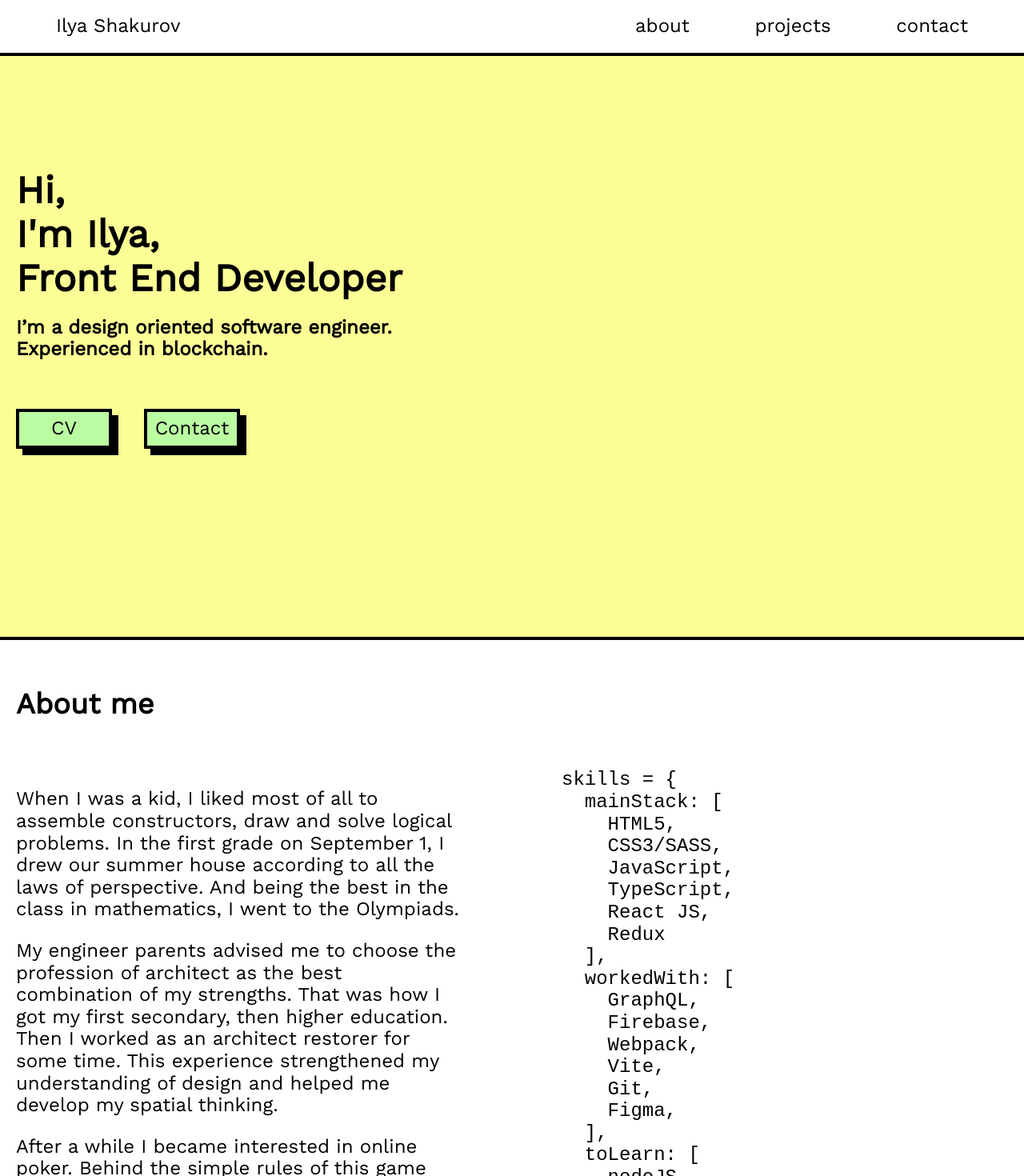
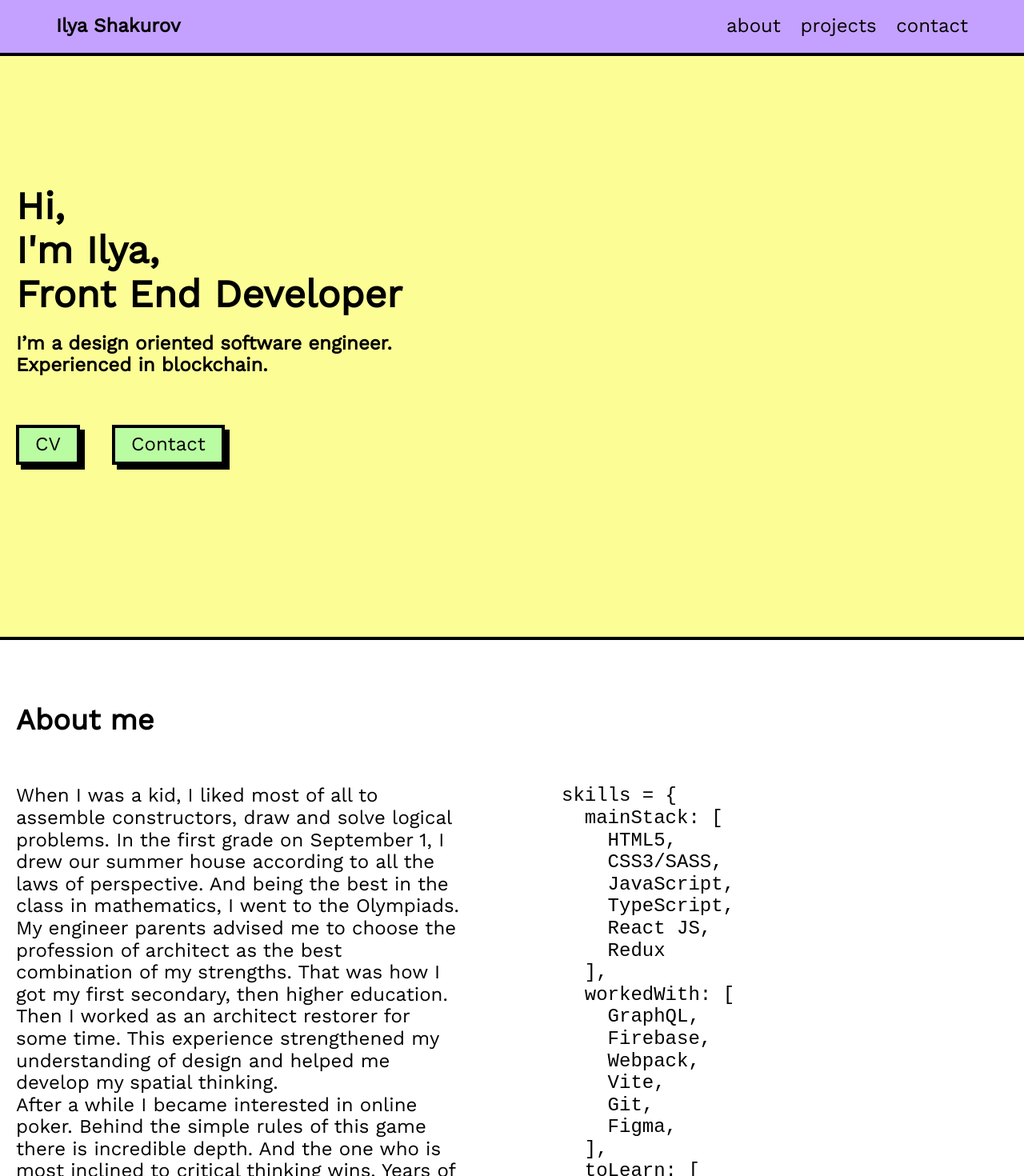
Before and after one commit to Ilichhh/portfolio-website, a React (Vite) app: page / in a window 1280 px wide. Shown: the top 1470 px of the page at 80% size. Built offline with nearby package versions, Linux system fonts and the light colour scheme.

Commit message:
feat: update header with navigation

```diff
--- a/src/components/Header.tsx
+++ b/src/components/Header.tsx
@@ -1,21 +1,21 @@
+import { Link } from 'react-router-dom';
+
 import styled from 'styled-components';
 import theme from '../theme';
 
 const HeaderContainer = styled.header`
-  position: sticky;
-  top: 0;
   display: flex;
   justify-content: space-between;
   align-items: center;
   height: 70px;
   padding: 0 70px;
-  background-color: ${theme.colors.bgLight};
+  background-color: ${theme.colors.purple};
   border-bottom: 4px solid ${theme.colors.textDark};
   transition: all 0.3s ease-in-out;
 `;
 
 const Nav = styled.nav`
-  width: 40%;
+  width: 30%;
 `;
 
 const Menu = styled.ul`
@@ -25,20 +25,30 @@ const Menu = styled.ul`
   font-size: 24px;
 `;
 
+const Logo = styled(Link)`
+  text-decoration: none;
+  font-weight: 600;
+`;
+
+const NavLink = styled.a`
+  text-decoration: none;
+  font-weight: 500;
+`;
+
 export const Header = () => {
   return (
     <HeaderContainer>
-      <a href="#">Ilya Shakurov</a>
+      <Logo to="/">Ilya Shakurov</Logo>
       <Nav>
         <Menu>
           <li>
-            <a href="#">about</a>
+            <NavLink href="#about">about</NavLink>
           </li>
           <li>
-            <a href="#">projects</a>
+            <NavLink href="#projects">projects</NavLink>
           </li>
           <li>
-            <a href="#">contact</a>
+            <NavLink href="#contact">contact</NavLink>
           </li>
         </Menu>
       </Nav>
--- a/src/components/SocialListItem.tsx
+++ b/src/components/SocialListItem.tsx
@@ -5,6 +5,11 @@ import styled from 'styled-components';
 
 const ListItem = styled.li`
   list-style: none;
+`;
+
+const StyledLink = styled(Link)`
+  display: flex;
+  gap: 15px;
 `;
 
 interface SocialListItemProps {
@@ -16,10 +21,10 @@ interface SocialListItemProps {
 export const SocialListItem = ({ icon: Icon, link, description }: SocialListItemProps) => {
   return (
     <ListItem>
-      <Link to={link} target="_blank">
+      <StyledLink to={link} target="_blank">
         <Icon />
         {description}
-      </Link>
+      </StyledLink>
     </ListItem>
   );
 };
--- /dev/null
+++ b/src/components/common/Buttons.tsx
@@ -0,0 +1,24 @@
+import { Link } from 'react-router-dom';
+
+import styled from 'styled-components';
+import theme from '../../theme';
+
+export const LinkButton = styled(Link)<{ color: string; width?: string }>`
+  display: flex;
+  justify-content: center;
+  align-items: center;
+  height: 50px;
+  width: ${({ width }) => width}px;
+  padding: 20px;
+  text-decoration: none;
+  border: 4px solid ${theme.colors.textDark};
+  color: ${theme.colors.textDark};
+  background-color: ${({ color }) => color};
+  box-shadow: 6px 6px ${theme.colors.textDark};
+  cursor: pointer;
+  transition: 0.2s all;
+  &:hover {
+    transform: translate(-2px, -2px);
+    box-shadow: 8px 8px;
+  }
+`;
--- a/src/components/common/Container.tsx
+++ b/src/components/common/Container.tsx
@@ -1,12 +1,7 @@
-import { PropsWithChildren } from 'react';
 import styled from 'styled-components';
 
-const StyledContainer = styled.div`
+export const Container = styled.div`
   max-width: 1440px;
   margin: 0 auto;
-  padding: 60px 20px 60px;
+  padding: 80px 20px 80px;
 `;
-
-export const Container = ({ children }: PropsWithChildren) => {
-  return <StyledContainer>{children}</StyledContainer>;
-};
--- a/src/components/common/SectionElements.tsx
+++ b/src/components/common/SectionElements.tsx
@@ -1,50 +1,23 @@
-import { PropsWithChildren } from 'react';
-
 import styled from 'styled-components';
 import theme from '../../theme';
 
-const Header = styled.h2`
+export const SectionHeader = styled.h2`
   margin: 0;
   font-size: 36px;
 `;
 
-const ContentBox = styled.div`
+export const SectionContent = styled.div`
   padding: 60px 0 60px;
 `;
 
-const Wrapper = styled.div`
+export const TwoColumnsWrapper = styled.div`
   display: flex;
   justify-content: space-between;
   gap: 10%;
 `;
 
-const Section = styled.section<{ bgColor: string; height?: string }>`
+export const SectionWrapper = styled.section<{ bgColor: string; height?: string }>`
   height: ${({ height }) => height || 'auto'};
   background-color: ${({ bgColor }) => bgColor};
   border-bottom: 4px solid ${theme.colors.textDark};
 `;
-
-interface SectionWrapperProps extends PropsWithChildren {
-  bgColor: string;
-  height?: string;
-}
-
-export const SectionWrapper = ({ children, bgColor, height }: SectionWrapperProps) => {
-  return (
-    <Section bgColor={bgColor} height={height}>
-      {children}
-    </Section>
-  );
-};
-
-export const SectionHeader = ({ children }: PropsWithChildren) => {
-  return <Header>{children}</Header>;
-};
-
-export const SectionContent = ({ children }: PropsWithChildren) => {
-  return <ContentBox>{children}</ContentBox>;
-};
-
-export const TwoColumnsWrapper = ({ children }: PropsWithChildren) => {
-  return <Wrapper>{children}</Wrapper>;
-};
--- a/src/components/common/index.ts
+++ b/src/components/common/index.ts
@@ -5,3 +5,4 @@ export {
   SectionContent,
   TwoColumnsWrapper,
 } from './SectionElements';
+export { LinkButton } from './Buttons';
--- a/src/components/sections/AboutSection.tsx
+++ b/src/components/sections/AboutSection.tsx
@@ -22,7 +22,7 @@ const SkillsList = styled.pre`
 
 export const AboutSection = () => {
   return (
-    <SectionWrapper bgColor={theme.colors.bgLight}>
+    <SectionWrapper id="about" bgColor={theme.colors.bgLight}>
       <Container>
         <SectionHeader>{`About me`}</SectionHeader>
         <SectionContent>
--- a/src/components/sections/ContactSection.tsx
+++ b/src/components/sections/ContactSection.tsx
@@ -16,12 +16,18 @@ const ContactData = styled.div`
   flex: 1 1 0;
 `;
 
+const ContactDescription = styled.p`
+  margin-bottom: 50px;
+`;
+
 const ContactForm = styled.form`
   flex: 1 1 0;
 `;
 
 const SocialLinks = styled.ul`
-  flex: 1 1 0;
+  display: flex;
+  flex-direction: column;
+  gap: 15px;
   padding: 0;
 `;
 
@@ -36,16 +42,16 @@ export const ContactSection = () => {
   ));
 
   return (
-    <SectionWrapper bgColor={theme.colors.blue}>
+    <SectionWrapper id="contact" bgColor={theme.colors.blue}>
       <Container>
         <SectionHeader>{`Contact Me`}</SectionHeader>
         <SectionContent>
           <TwoColumnsWrapper>
             <ContactData>
-              <p>
+              <ContactDescription>
                 The best way to get in touch with me quickly is to use Telegram. With business
                 proposals you can write to e-mail. You can also subscribe to me on social networks.
-              </p>
+              </ContactDescription>
               <SocialLinks>{contactsList}</SocialLinks>
             </ContactData>
             <ContactForm></ContactForm>
--- a/src/components/sections/HeroSection.tsx
+++ b/src/components/sections/HeroSection.tsx
@@ -1,5 +1,4 @@
-import { Link } from 'react-router-dom';
-import { SectionWrapper, Container } from '../common';
+import { SectionWrapper, Container, LinkButton } from '../common';
 
 import styled from 'styled-components';
 import theme from '../../theme';
@@ -21,19 +20,6 @@ const ButtonsWrapper = styled.div`
   gap: 40px;
 `;
 
-const Button = styled(Link)`
-  display: flex;
-  justify-content: center;
-  align-items: center;
-  height: 50px;
-  width: 120px;
-  border: 4px solid ${theme.colors.textDark};
-  color: ${theme.colors.textDark};
-  background-color: ${theme.colors.green};
-  box-shadow: 8px 8px ${theme.colors.textDark};
-  cursor: pointer;
-`;
-
 export const HeroSection = () => {
   return (
     <SectionWrapper bgColor={theme.colors.yellow} height="calc(100vh - 70px)">
@@ -47,10 +33,12 @@ export const HeroSection = () => {
         </Header>
         <Subheader>I’m a design oriented software engineer. Experienced in blockchain.</Subheader>
         <ButtonsWrapper>
-          <Button to="/cv.pdf" target="_blank">
+          <LinkButton color={theme.colors.green} to="/cv.pdf" target="_blank">
             CV
-          </Button>
-          <Button to="mailto:shakurov.ia@gmail.com">Contact</Button>
+          </LinkButton>
+          <LinkButton color={theme.colors.green} to="mailto:shakurov.ia@gmail.com">
+            Contact
+          </LinkButton>
         </ButtonsWrapper>
       </Container>
     </SectionWrapper>
--- a/src/components/sections/ProjectsSection.tsx
+++ b/src/components/sections/ProjectsSection.tsx
@@ -25,7 +25,7 @@ export const ProjectsSection = () => {
   ));
 
   return (
-    <SectionWrapper bgColor={theme.colors.pink}>
+    <SectionWrapper id="projects" bgColor={theme.colors.pink}>
       <Container>
         <SectionHeader>{`Featured projects`}</SectionHeader>
         <SectionContent>
--- a/src/globalStyles.ts
+++ b/src/globalStyles.ts
@@ -8,6 +8,9 @@ import '@fontsource/work-sans';
 
 const GlobalStyles = createGlobalStyle`
   ${normalize}
+  html {
+    scroll-behavior: smooth;
+  }
   body {
     font-family: "Work Sans";
     font-size: 24px;
@@ -15,8 +18,10 @@ const GlobalStyles = createGlobalStyle`
     color: ${theme.colors.textDark};
   }
   a {
-    text-decoration: none;
     color: ${theme.colors.textDark};
+  }
+  p {
+    margin: 0;
   }
   * {
     box-sizing: border-box;
```
